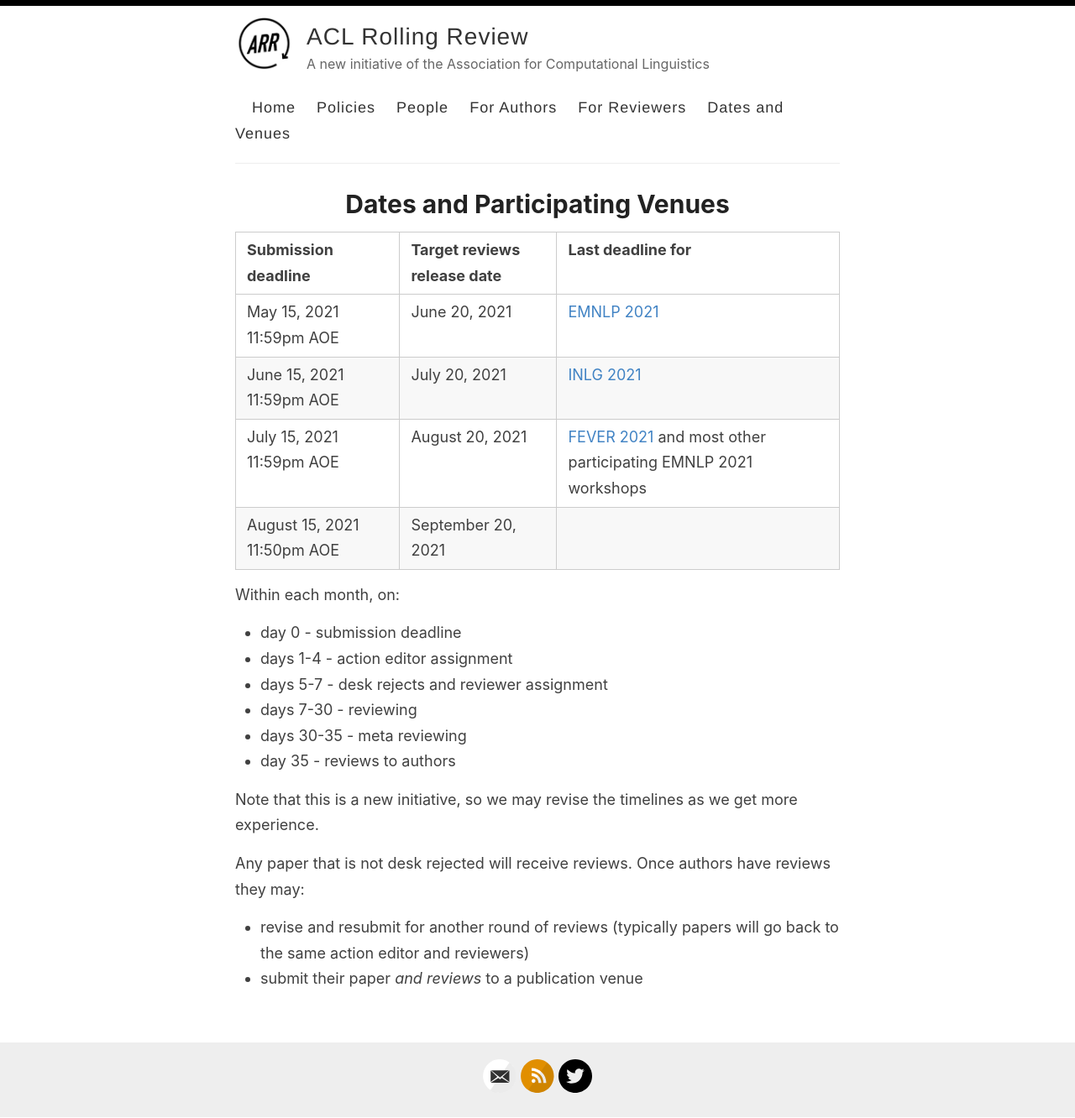
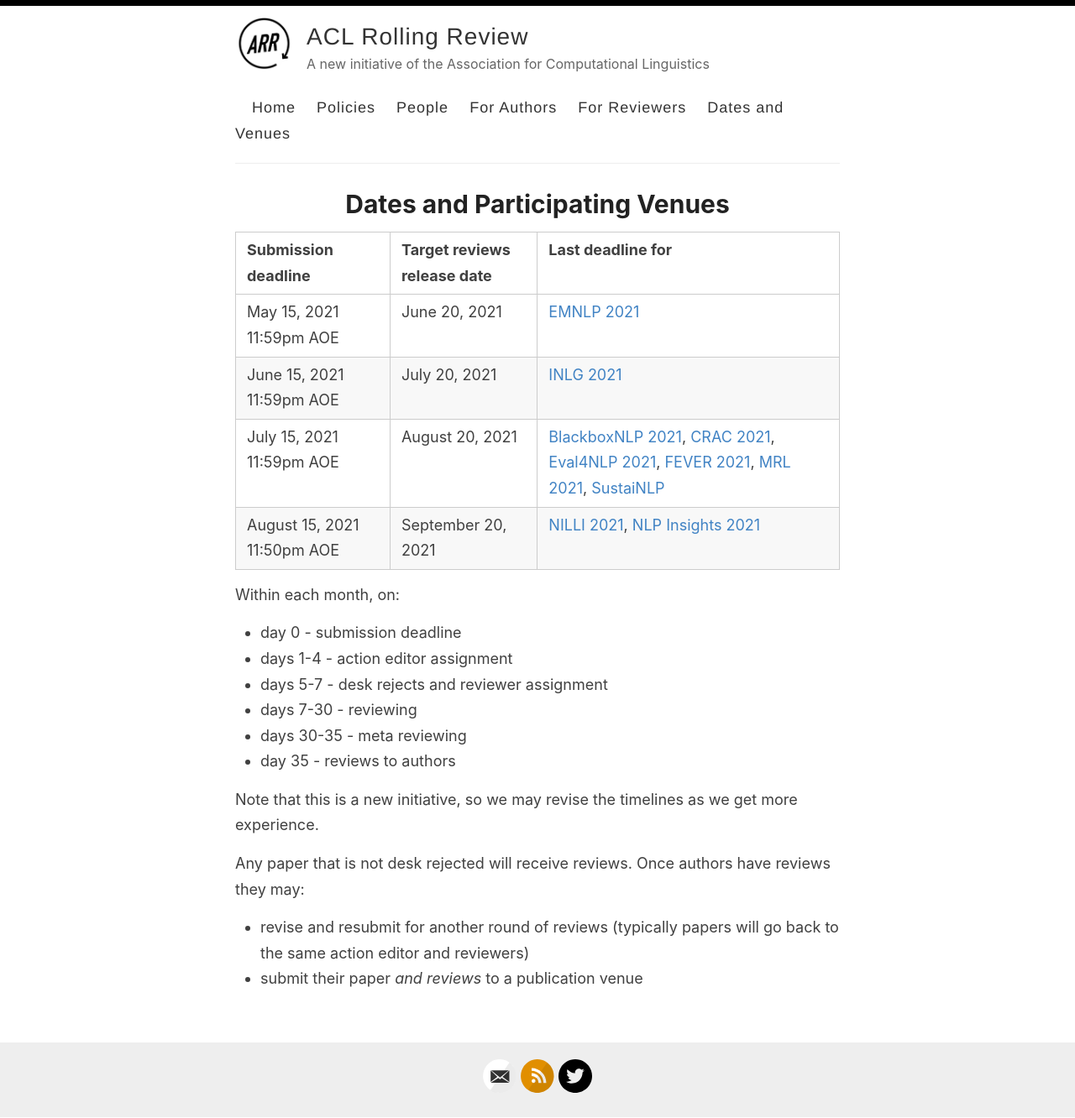
Before and after one commit to amitmerchant1990/reverie, a Jekyll site: the page built from dates.md, in a window 1280 px wide. Shown: the whole page at 84% size. Built offline with Jekyll 4.4.1, drawn with Linux system fonts in a browser that asks for light colours.

Commit message:
Update dates.md

```diff
--- a/dates.md
+++ b/dates.md
@@ -8,8 +8,8 @@
 |---------------------|------------|-------------------|
 | May 15, 2021 11:59pm AOE |  June 20, 2021 | [EMNLP 2021](https://2021.emnlp.org/) |
 | June 15, 2021 11:59pm AOE |  July 20, 2021 | [INLG 2021](https://inlg2021.github.io/pages/calls.html) |
-| July 15, 2021 11:59pm AOE | August 20, 2021 | [FEVER 2021](https://fever.ai/workshop.html) and most other participating EMNLP 2021 workshops |
-| August 15, 2021 11:50pm AOE | September 20, 2021 | |
+| July 15, 2021 11:59pm AOE | August 20, 2021 | [BlackboxNLP 2021](https://blackboxnlp.github.io/), [CRAC 2021](https://sites.google.com/view/crac2021/), [Eval4NLP 2021](https://eval4nlp.github.io/), [FEVER 2021](https://fever.ai/workshop.html), [MRL 2021](https://sites.google.com/view/mrl-2021/home?authuser=0), [SustaiNLP](https://sites.google.com/view/sustainlp2021) |
+| August 15, 2021 11:50pm AOE | September 20, 2021 | [NILLI 2021](https://www.cs.mcgill.ca/~pparth2/nilli_workshop/), [NLP Insights 2021](https://insights-workshop.github.io/) |
 
 Within each month, on:
 - day 0 - submission deadline
```
